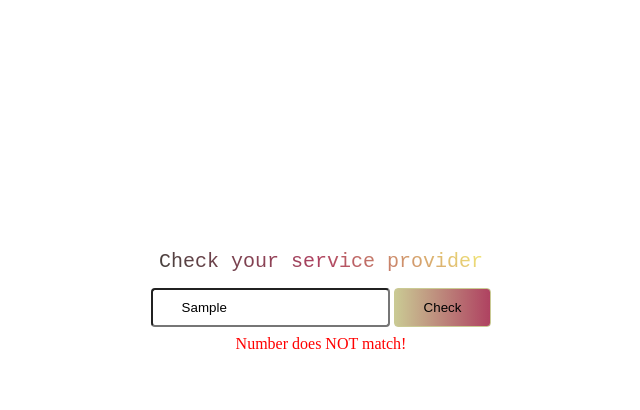
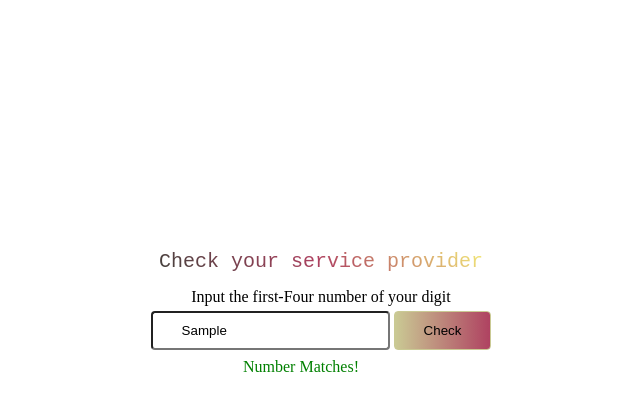
Before and after one commit to oyindamolaWbCode/Phonie, a plain HTML site: page index.html in a window 1280 px wide. Both pictures are taken after typing "Sample" into the empty fields and a click on the button "Check". Shown: the whole page, without its empty margins (319-959 px from the left). Drawn offline with Linux system fonts and the light colour scheme.

Commit message:
feedback messadge

```diff
--- a/index.html
+++ b/index.html
@@ -11,6 +11,7 @@
     <div id="the-container">
         <form id="justSimple">
             <p class="checkNet"><span class="gradient">Check your service provider</span></p>
+            <p>Input the first-Four number of your digit</p>
             <input type="text" class="typeIn" id="" placeholder="0808-123-4329">
             <button type="submit" id="submit">Check</button>
             <p class="feedBackMsg"></p>
--- a/index.js
+++ b/index.js
@@ -31,37 +31,40 @@ classImage.style.display = "none";
 // airtel code
  //if the submit button is clicked the aitel-logo should pop up
  button.addEventListener('click', ()=>{
-    const airtelNumber = /[0808|0812|0701|0708|0902|0907|0901]-\d{3}-\d{4}/;
+    const airtelNumber = /(0808|0812|0701|0708|0902|0907|0901)-\d{3}-\d{4}$/;
     if(airtelNumber.test(typeIn.value)){
         classImage.style.display = "block";
         classImage.innerHTML=`<img src="./logo/aitel-log.png" id="theLogo">`
     }else{
-        feedBackMsg.innerText = "Number does NOT match!"
-        feedBackMsg.classList.add("invalid");
+        feedBackMsg.innerText = "Number Matches!"
+        feedBackMsg.classList.add("valid");
+        feedBackMsg.classList.remove("invalid");
     }
  })
 
 // //mtn code
 button.addEventListener('click', ()=>{
-    const mtnNumber = /(0814|0806|0703|0706|0810|0813|0814|0816|0903|0906)-\d{3}-\d{4}/;
+    const mtnNumber = /(0814|0806|0703|0706|0810|0813|0814|0816|0903|0906)-\d{3}-\d{4}$/;
     if(mtnNumber.test(typeIn.value)){
         classImage.style.display = "block";
         classImage.innerHTML=`<img src="./logo/MTN-LOGO.jpg" id="theLogo">`
     }else{
-        feedBackMsg.innerText = "Number does NOT match!"
-        feedBackMsg.classList.add("invalid");
+        feedBackMsg.innerText = "Number Matches!"
+        feedBackMsg.classList.add("valid");
+        feedBackMsg.classList.remove("invalid");
     }
  })
 
 // //9mobile code
 button.addEventListener('click', ()=>{
-     const etisalatNumber = /(0809|0817|0818|0908|0909)-\d{3}-\d{4}/;
+     const etisalatNumber = /(0809|0817|0818|0908|0909)-\d{3}-\d{4}$/;
      if(etisalatNumber.test(typeIn.value)){
         classImage.style.display = "block";
         classImage.innerHTML=`<img src="./logo/mobile-logo.png" id="theLogo">`
     }else{
-        feedBackMsg.innerText = "Number does NOT match!"
-        feedBackMsg.classList.add("invalid");
+        feedBackMsg.innerText = "Number Matches!!"
+        feedBackMsg.classList.add("valid");
+        feedBackMsg.classList.remove("invalid");
     }
 })
 
@@ -72,8 +75,9 @@ button.addEventListener('click', ()=>{
         classImage.style.display = "block";
         classImage.innerHTML=`<img src="./logo/glo-logo.jpg" id="theLogo">`
     }else{
-        feedBackMsg.innerText = "Number does NOT match!"
-        feedBackMsg.classList.add("invalid");
+        feedBackMsg.innerText = "Number Matches!"
+        feedBackMsg.classList.add("valid");
+        feedBackMsg.classList.remove("invalid");
     }
 })
 
--- a/style.css
+++ b/style.css
@@ -2,6 +2,10 @@
     padding:0px;
     margin:0px;
     box-sizing: border-box;
+}
+
+p{
+    margin-bottom:5px;
 }
 
 #the-container{
```
